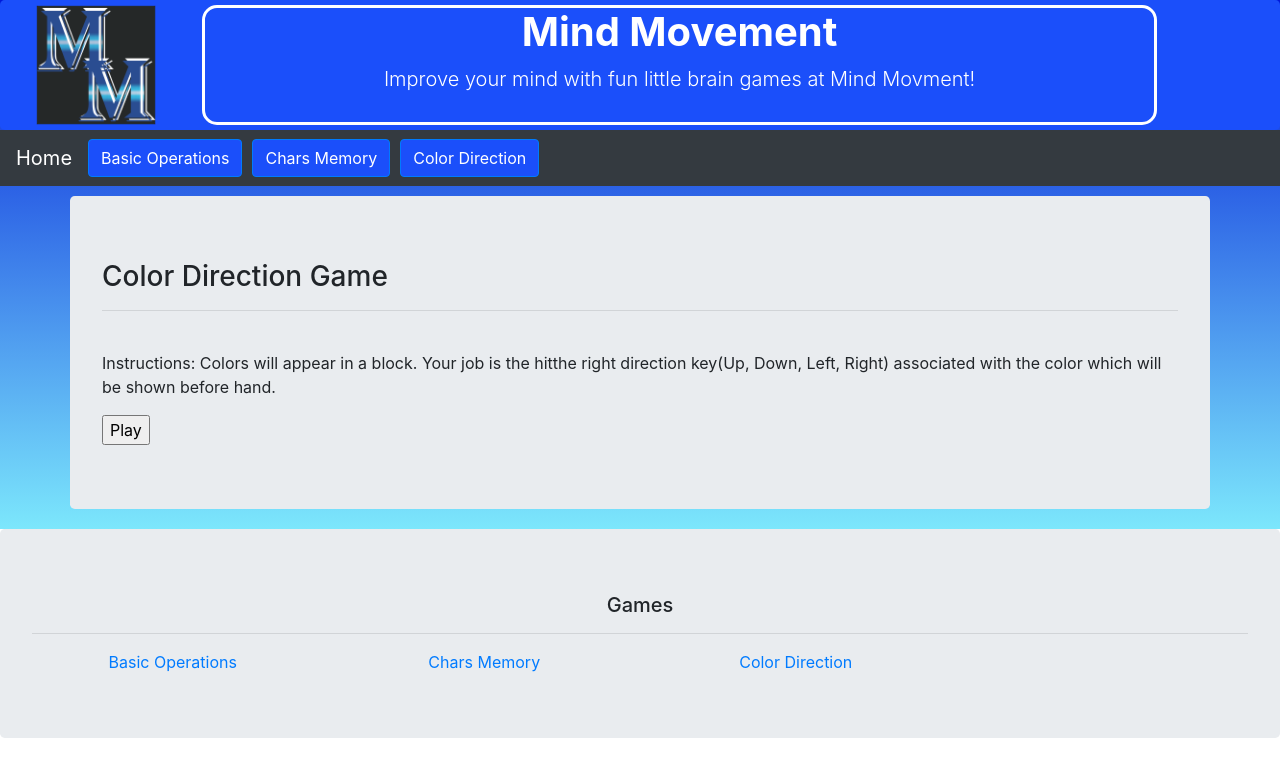
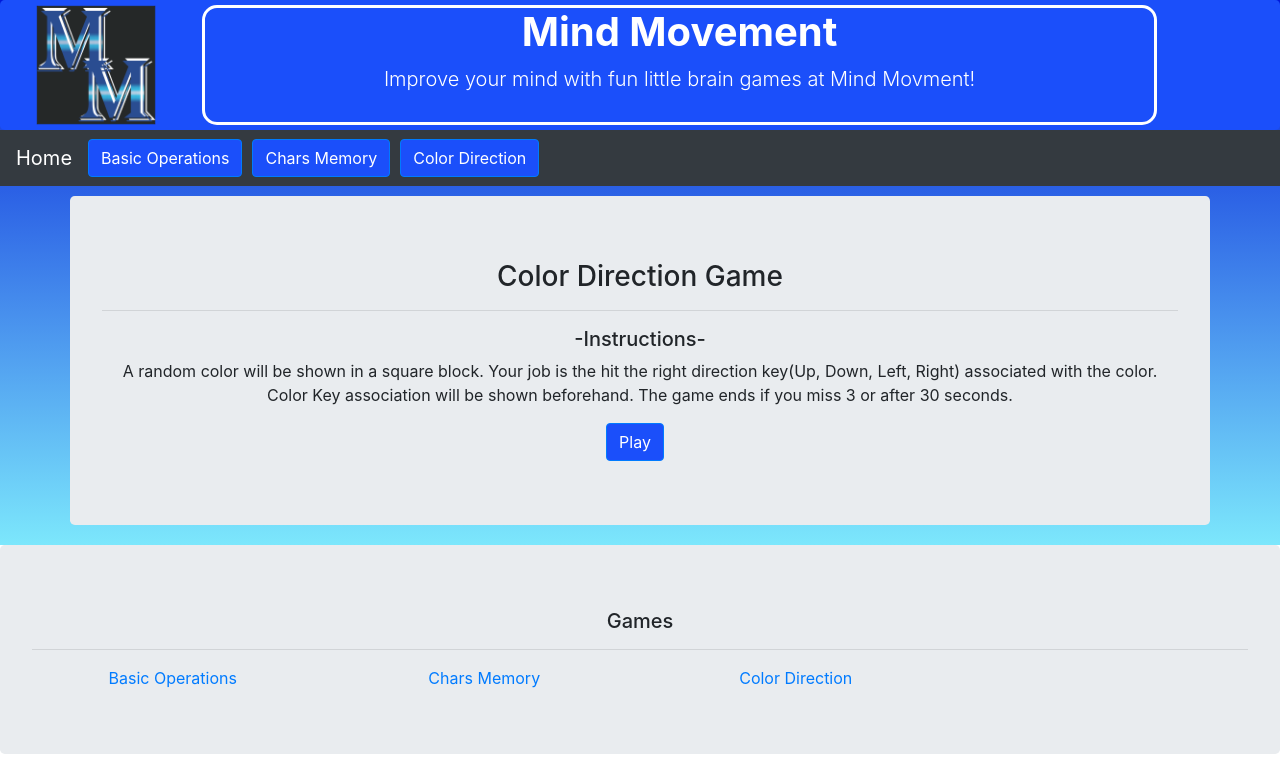
Before and after one commit to 1HectorAC/mindMovement, a Flask app: page /game/game3 in a window 1280 px wide. Shown: the top 765 px of the page. Run offline with Flask 2, Linux system fonts and the light colour scheme; some libraries are stand-ins or nearby versions.

Commit message:
Improved look of instructions part in logic3.js and game3.html.

```diff
--- a/static/js/logic3.js
+++ b/static/js/logic3.js
@@ -93,8 +93,9 @@ function InputPart(){
 
 //Setup the display for the start menu.
 function SetupStartMenu(){
-    $(".MainContent").append('<p>Instructions: Colors will appear in a block. Your job is the hitthe right direction key(Up, Down, Left, Right) associated with the color which will be shown before hand.</p>');
-    $(".MainContent").append('<input type="submit" value="Play">');
+    $(".MainContent").append('<h5>-Instructions-</h5>');
+    $(".MainContent").append('<p>A random color will be shown in a square block. Your job is the hit the right direction key(Up, Down, Left, Right) associated with the color. Color Key association will be shown beforehand. The game ends if you miss 3 or after 30 seconds.</p>');
+    $(".MainContent").append('<input type="submit" class="btn btn-primary customButton" value="Play">');
 }
 
 // Setup the display for directional color association.
--- a/templates/game3.html
+++ b/templates/game3.html
@@ -15,14 +15,11 @@
     <div class="back">
         {% include 'header.html' %}
 
-        <div class="jumbotron container" style="margin-top: 10px; margin-bottom: 10px;">
+        <div class="jumbotron container" style="margin-top: 10px; margin-bottom: 10px; ; margin-left:auto; margin-right:auto; text-align:center">
             <h3>Color Direction Game</h3>
             <hr>
-
-
             <!--Main stuff here-->
             <div class="Timer"></div>
-        </br>
             <form>
                 <div class="MainContent"></div>
 
```
